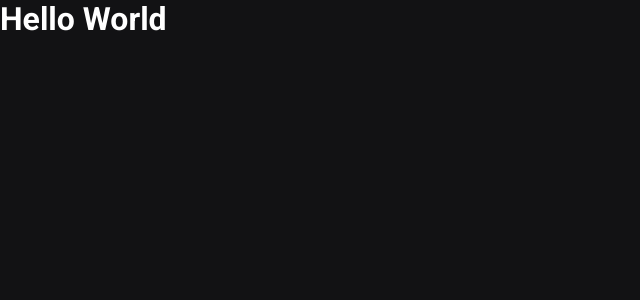
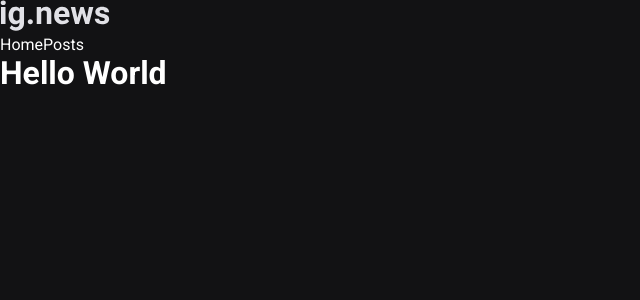
Before and after one commit to lucasdiniz10/ig.news, a Next.js app: page / in a window 1280 px wide. Shown: the top 300 px of the page, without its empty margins (0-640 px from the left). Built offline with nearby package versions, Linux system fonts and the light colour scheme.

Commit message:
header import

```diff
--- a/src/pages/_app.tsx
+++ b/src/pages/_app.tsx
@@ -1,9 +1,15 @@
 import { AppProps } from "next/app";
+import { Header } from "../components/Header";
 
 import '../styles/global.scss';
 
 function MyApp({ Component, pageProps }: AppProps) {
-  return <Component {...pageProps} />
+  return (
+    <>
+      <Header />
+      <Component {...pageProps} />
+    </>
+  );
 }
 
 export default MyApp
```
